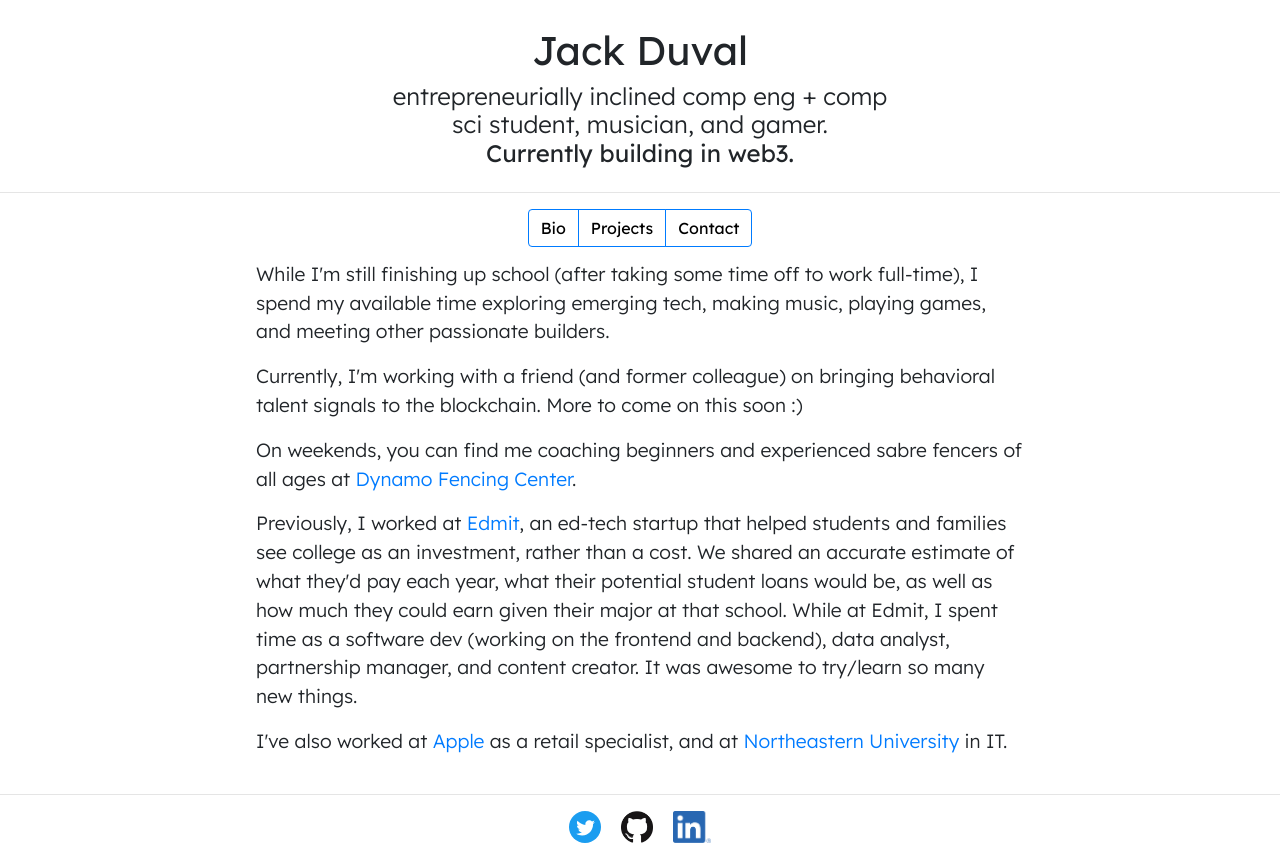
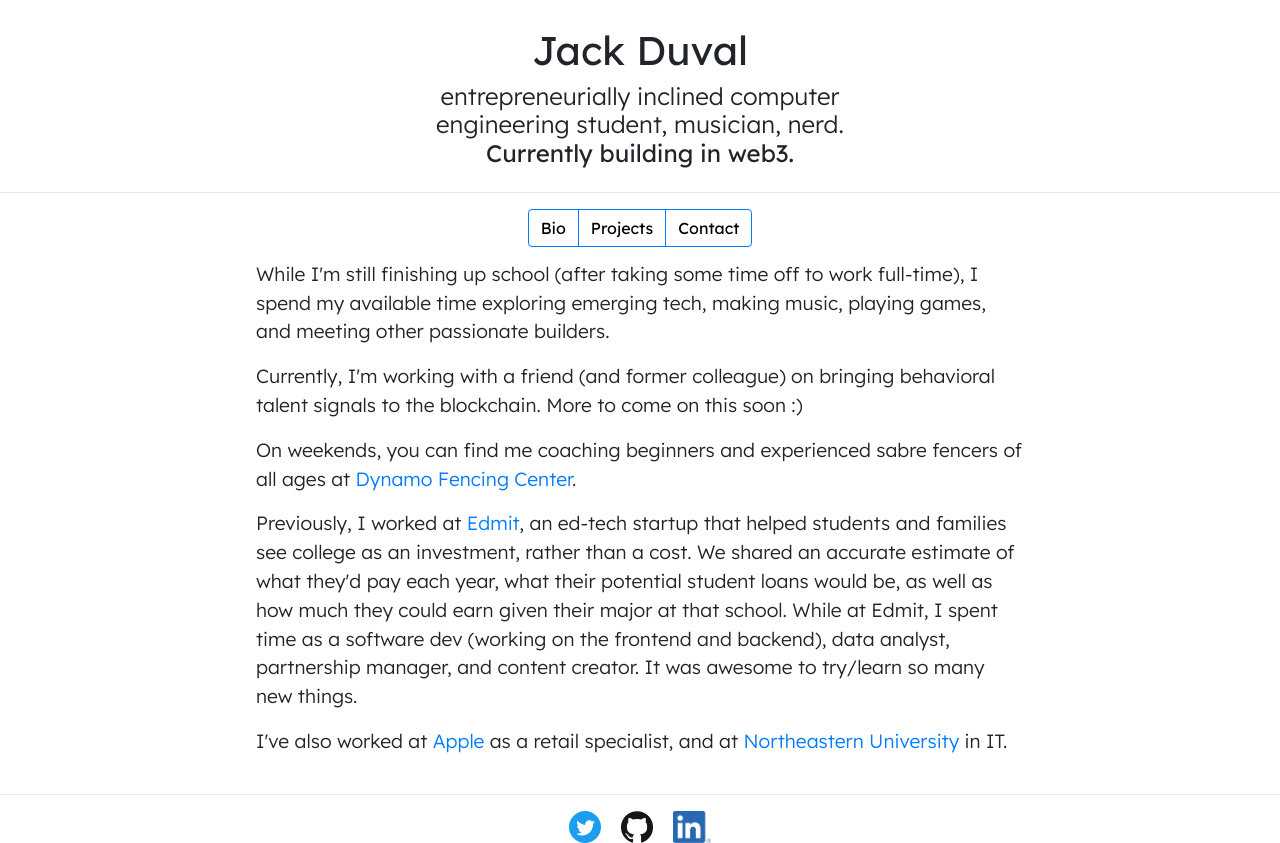
Before and after one commit to jack-duval/2021-portfolio, a React (Create React App) app: page / in a window 1280 px wide. Built offline with nearby package versions, Linux system fonts and the light colour scheme.

Commit message:
update header

```diff
--- a/src/Header/PortfolioHeader.jsx
+++ b/src/Header/PortfolioHeader.jsx
@@ -8,7 +8,7 @@ const PortfolioHeader = () => {
                 Jack Duval
             </h1>
             <h4 className="headerIntro">
-                entrepreneurially inclined comp eng + comp sci student, musician, and gamer.
+                entrepreneurially inclined computer engineering student, musician, nerd.
                 <br />
                 <strong>Currently building in web3.</strong>
             </h4>
```
